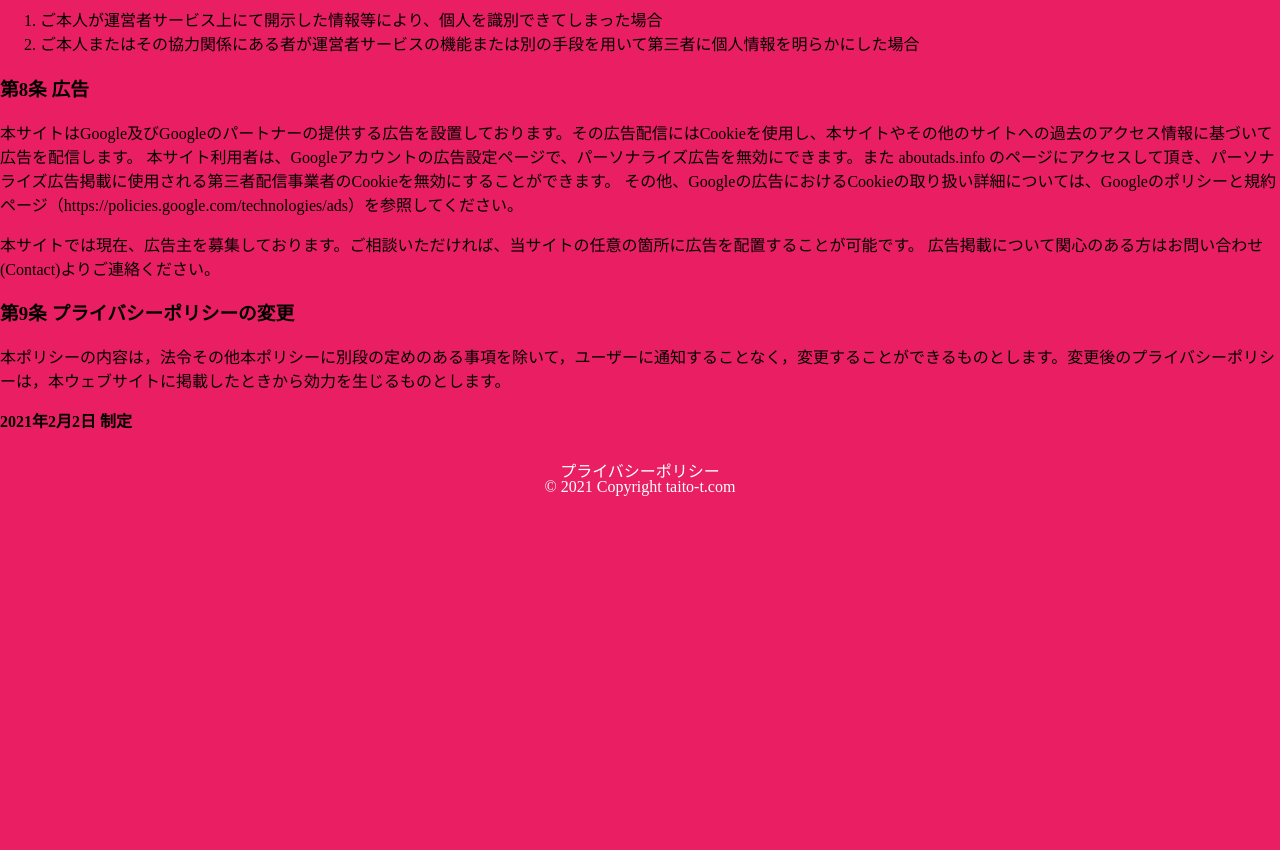
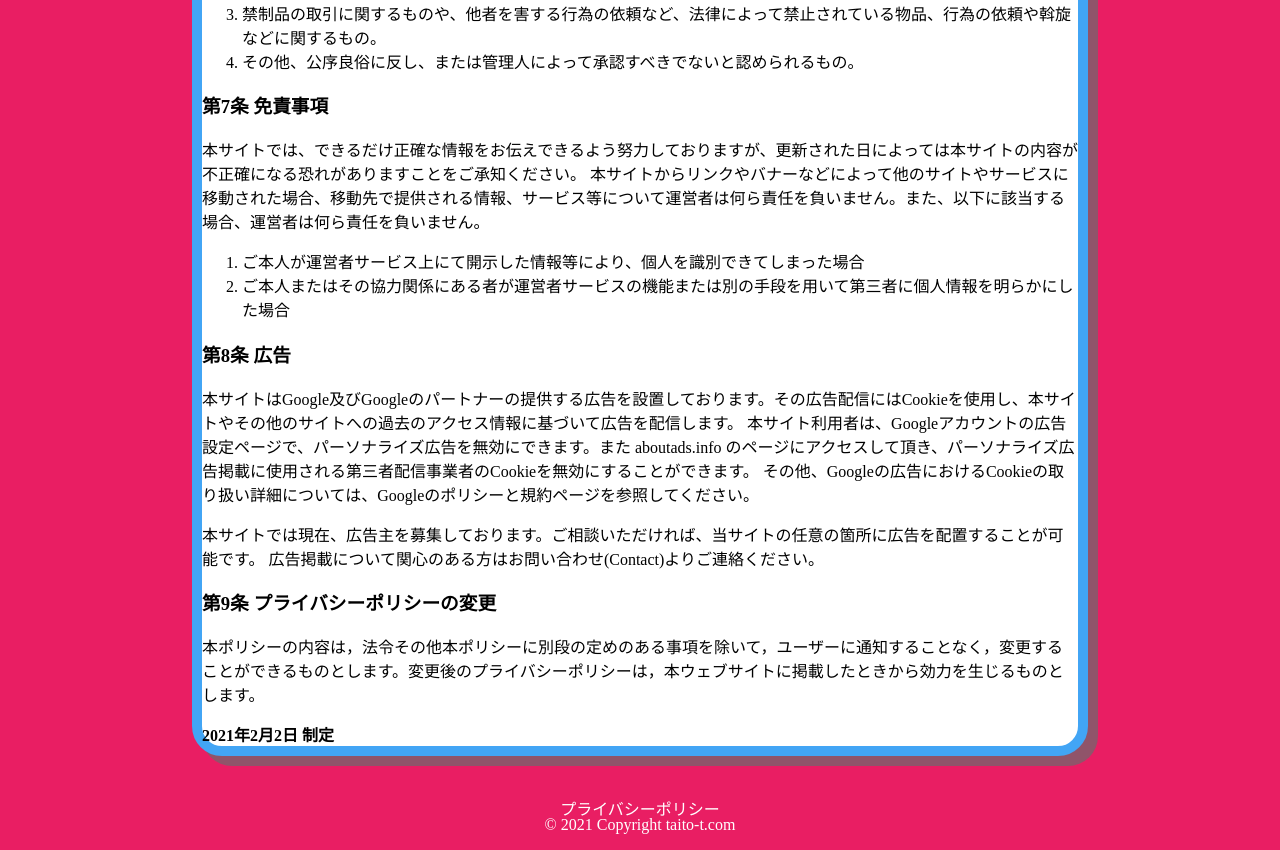
Before and after one commit to taitotnk/taito-t, a Next.js app: page /policy in a window 1280 px wide. Shown: the part 1728-2578 px from the top of the page. Before the commit the page ends 2240 px from the top, so only its background shows below. Built offline with nearby package versions, Linux system fonts and the light colour scheme.

Commit message:
プライバシーポリシーのデザイン変更完了

```diff
--- a/src/pages/policy.tsx
+++ b/src/pages/policy.tsx
@@ -1,13 +1,14 @@
 import Layout from "../components/templates/layout";
 import Head from "next/head";
+import PostWhiteCard from "../components/atoms/PostWhiteCard";
 
 export default function Policy() {
   return (
     <Layout>
       <Head>
-        <title>プライバシーポリシー</title>
+        <title>Policy | taito-t.com</title>
       </Head>
-      <div>
+      <PostWhiteCard>
         <p>
           Taito（以下，「運営者」といいます。）は，本ウェブサイト上で提供するサービス（以下,「本サービス」といいます。）における，
           ユーザーの個人情報の取扱いについて，以下のとおりプライバシーポリシー（以下，「本ポリシー」といいます。）を定めます。
@@ -114,7 +115,7 @@ export default function Policy() {
           本サイト利用者は、Googleアカウントの広告設定ページで、パーソナライズ広告を無効にできます。また
           aboutads.info
           のページにアクセスして頂き、パーソナライズ広告掲載に使用される第三者配信事業者のCookieを無効にすることができます。
-          その他、Googleの広告におけるCookieの取り扱い詳細については、Googleのポリシーと規約ページ（https://policies.google.com/technologies/ads）を参照してください。
+          その他、Googleの広告におけるCookieの取り扱い詳細については、Googleのポリシーと規約ページを参照してください。
         </p>
 
         <p>
@@ -128,7 +129,7 @@ export default function Policy() {
         </p>
 
         <b>2021年2月2日 制定</b>
-      </div>
+      </PostWhiteCard>
     </Layout>
   );
 }
```
